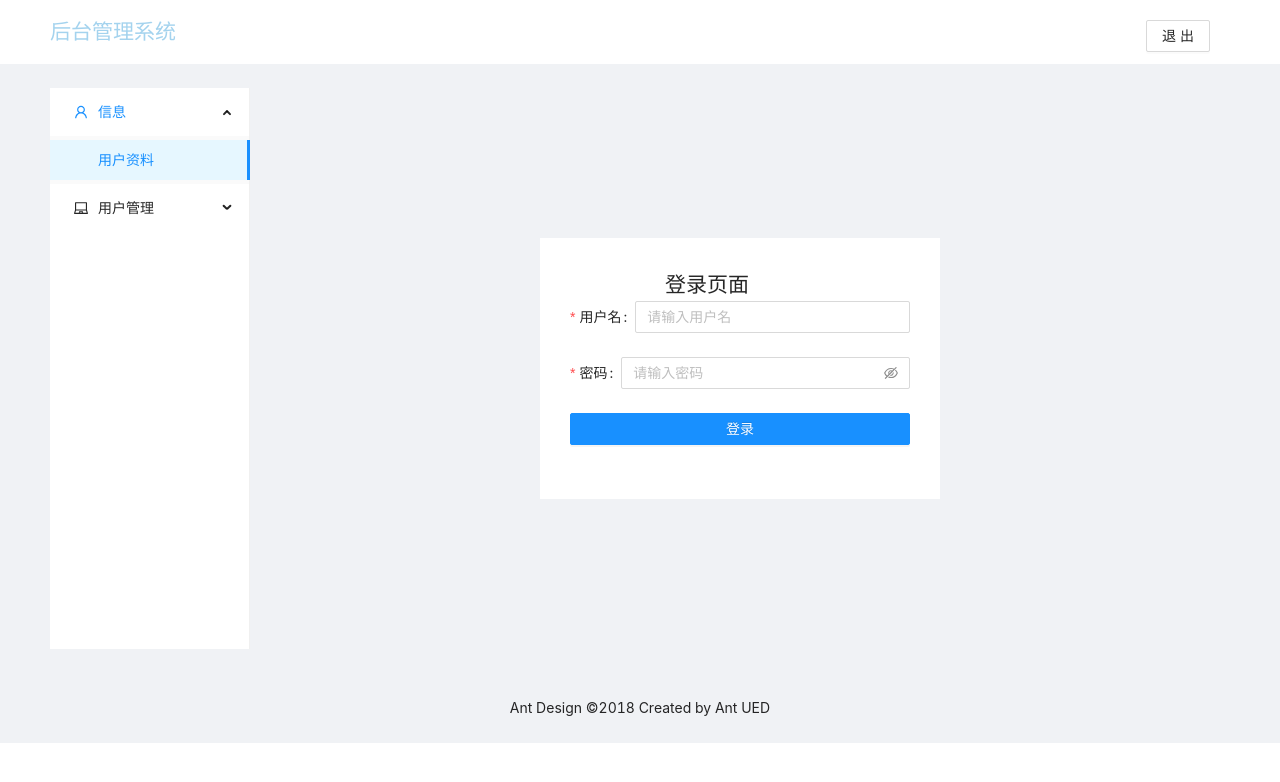
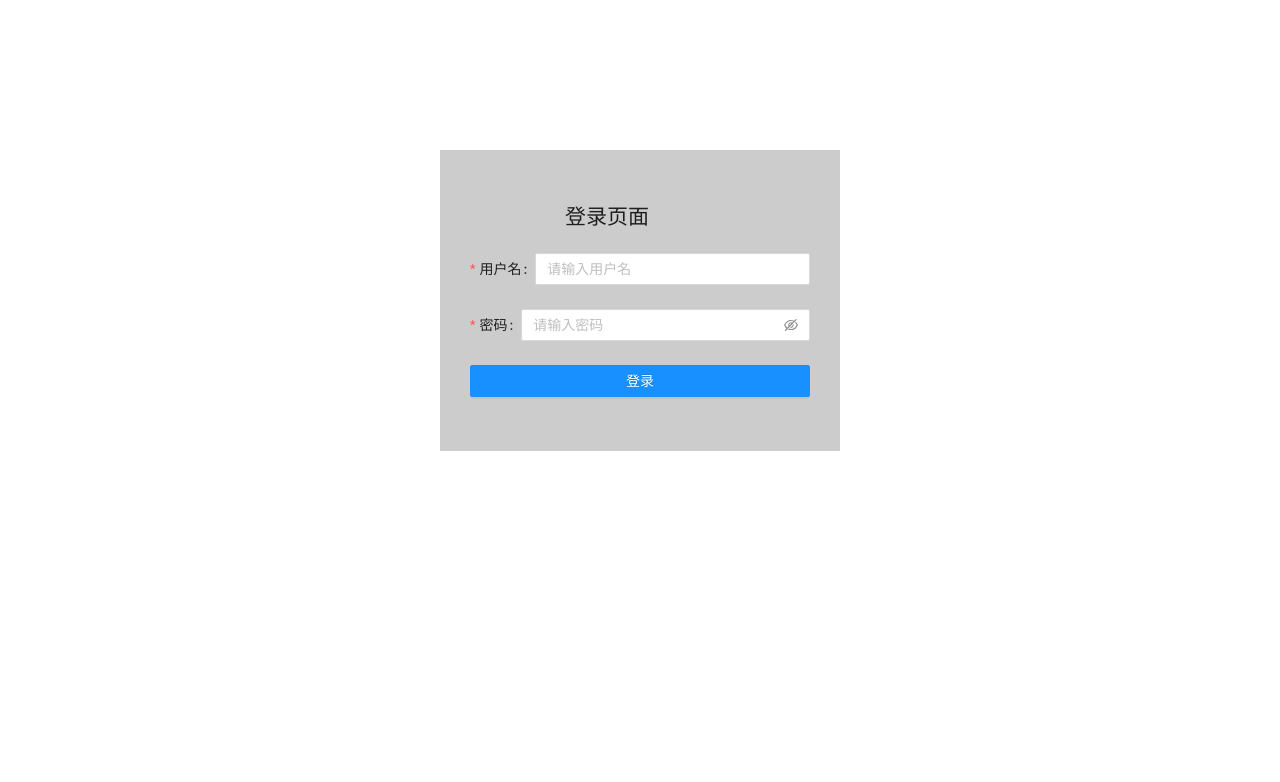
Before and after one commit to gzh51915/My-Photograph, a React (Create React App) app in the folder system/: page /#/login in a window 1280 px wide. Shown: the top 782 px of the page. Built offline with nearby package versions, Linux system fonts and the light colour scheme.

Commit message:
后台管理系统

```diff
--- a/system/src/App.css
+++ b/system/src/App.css
@@ -1,7 +1,11 @@
 .App {
   text-align: center;
+  height: 100%;
+  width: 100%;
 }
-
+#root{
+  height: 100%;
+}
 .App-logo {
   height: 40vmin;
   pointer-events: none;
--- a/system/src/App.js
+++ b/system/src/App.js
@@ -2,85 +2,19 @@ import React from 'react';
 import './App.css';
 import '../node_modules/antd/dist/antd.css';
 import Login from './page/login/login';
-import UserInfo from './page/userInfo';
-import Inser from './page/inser/inser'
+import Admin from './page/admin';
 import NotFount from './page/notFount'
 
-import {
-  Route,
-  NavLink,
-  Switch,
-  Redirect,
-  useHistory
-} from "react-router-dom";
-import { Layout, Menu, Button } from "antd";
-import { UserOutlined, LaptopOutlined } from "@ant-design/icons";
-
-const { SubMenu } = Menu;
-const { Header, Footer, Sider, Content } = Layout;
-
+import { Route, Switch, Redirect } from "react-router-dom";
 function App() {
-  // 退出登录
-  let history = useHistory();
-  const exit = () => {
-    sessionStorage.clear()
-    history.replace("/login")
-  }
   return (
-    <Layout>
-      <Header className="header" style={{ backgroundColor: "#fff" }}>
-        <h1 style={{ color: " #A4D3EE",width:600,float:"left" }}>后台管理系统</h1>
-        <Button onClick={exit} style={{ float: "right", margin: 20 }}>退出</Button>
-      </Header>
-      <Content style={{ padding: "0 50px" }}>
-        <Layout
-          className="site-layout-background"
-          style={{ padding: "24px 0" }}
-        >
-          <Sider className="site-layout-background" width={200}>
-            <Menu
-              mode="inline"
-              defaultSelectedKeys={["1"]}
-              defaultOpenKeys={["sub1"]}
-              style={{ height: "100%" }}
-            >
-              <SubMenu key="sub1" icon={<UserOutlined />} title="信息">
-                <Menu.Item key="1">
-                  <NavLink to="/user" activeStyle={{ color: "#f00" }}>
-                    用户资料
-                  </NavLink>
-                </Menu.Item>
-              </SubMenu>
-
-              <SubMenu key="sub2" icon={<LaptopOutlined />} title="用户管理">
-                <Menu.Item key="5">
-                  <NavLink to="/login" activeStyle={{ color: "#f00" }}>
-                    用户登录
-                  </NavLink>
-                </Menu.Item>
-              </SubMenu>
-            </Menu>
-          </Sider>
-          <Content style={{ padding: "0 24px", minHeight: 280 }}>
     <Switch>
-
       <Route path="/login" component={Login}></Route>
-              <Route path="/user" component={UserInfo}></Route>
-              {/* <Route path='/increase' component={Increase}></Route> */}
-              <Route path="/inser" component={Inser}></Route>
+      <Route path="/admin" component={Admin}></Route>
       <Route path="/notFount" component={NotFount}></Route>
-
       <Redirect from="/" to="/login" exact></Redirect>
       <Redirect to="/notFount"></Redirect>
-
     </Switch>
-          </Content>
-        </Layout>
-      </Content>
-      <Footer style={{ textAlign: "center" }}>
-        Ant Design ©2018 Created by Ant UED
-      </Footer>
-    </Layout>
   );
 }
 
--- /dev/null
+++ b/system/src/page/admin.js
@@ -0,0 +1,59 @@
+import React from 'react'
+import UserInfo from './userInfo';
+import Inser from './inser/inser'
+
+import { Route, NavLink, Switch, Redirect, useHistory } from "react-router-dom";
+import { Layout, Menu, Button } from "antd";
+import { UserOutlined } from "@ant-design/icons";
+
+const { SubMenu } = Menu;
+const { Header, Footer, Sider, Content } = Layout;
+
+export default function Admin() {
+    let history = useHistory();
+    const exit = () => {
+        sessionStorage.clear()
+        history.replace("/login")
+    }
+    return (
+        <Layout>
+            <Header className="header" style={{ backgroundColor: "#fff" }}>
+                <h1 style={{ color: " #A4D3EE", width: 600, float: "left" }}>后台管理系统</h1>
+                <Button onClick={exit} style={{ float: "right", margin: 20 }}>退出</Button>
+            </Header>
+            <Content style={{ padding: "0 50px", height: 520 }}>
+                <Layout
+                    className="site-layout-background"
+                    style={{ padding: "24px 0" }}
+                >
+                    <Sider className="site-layout-background" width={200}>
+                        <Menu
+                            mode="inline"
+                            defaultSelectedKeys={["1"]}
+                            defaultOpenKeys={["sub1"]}
+                            style={{ height: "100%" }}
+                        >
+                            <SubMenu key="sub1" icon={<UserOutlined />} title="信息">
+                                <Menu.Item key="1">
+                                    <NavLink to="/admin/user" activeStyle={{ color: "#f00" }}>
+                                        商品信息
+                                    </NavLink>
+                                </Menu.Item>
+                            </SubMenu>
+                        </Menu>
+                    </Sider>
+                    <Content style={{ padding: "0 24px", minHeight: 280 }}>
+                        <Switch>
+                            <Route path="/admin/user" component={UserInfo}></Route>
+                            <Route path="/admin/inser" component={Inser}></Route>
+
+                            <Redirect to="/admin/user" exact></Redirect>
+
+                        </Switch>
+                    </Content>
+                </Layout>
+            </Content>
+
+        </Layout>
+    )
+}
--- a/system/src/page/inser/inser.js
+++ b/system/src/page/inser/inser.js
@@ -31,19 +31,18 @@ export default class reg extends Component {
             } else {
                 await resUpdate(props._id, title, price, resprice)
             }
-            this.props.history.push("/user")
+            this.props.history.push("/admin/user")
         }
 
     }
 
     render() {
         const data = this.props.location.state.props
-        console.log(data, 5555555555)
         const { title, price, resprice,  _id } = data || "";
         return (
             <div className="insert">
                 <div className="head">
-                    <Button className="return"> <Link to={"/user"}>返回</Link></Button>
+                    <Button className="return"> <Link to={"/admin/user"}>返回</Link></Button>
                     <h2>增加或修改</h2>
                 </div>
                 <Form name="nest-messages" initialValues={{title, price, resprice,  _id }}>
--- a/system/src/page/login/login.css
+++ b/system/src/page/login/login.css
@@ -1,12 +1,13 @@
 .login{
     width: 400px;
-    /* height: 300px; */
-    background: #fff;
+    background: #ccc;
     margin:150px auto;
+    /* opacity:0.5; */
     padding: 30px;
+
 }
 h2{
-    margin: auto;
+    margin: 20px auto ;
     width: 100px;
 }
 .checkIn{
```
Also changed, not shown: system/src/page/login/login.js (+9 -109 lines), system/src/page/userInfo.js (+13 -7 lines), system/src/img/timg.jpg (added). Lines whose indentation alone changed are shown as unchanged.
